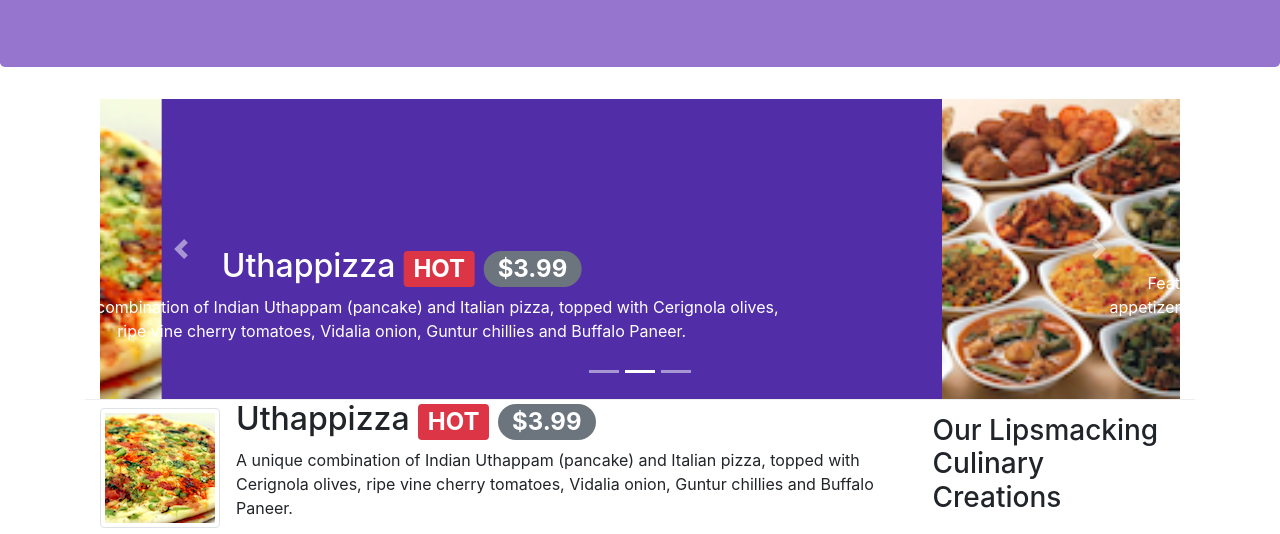
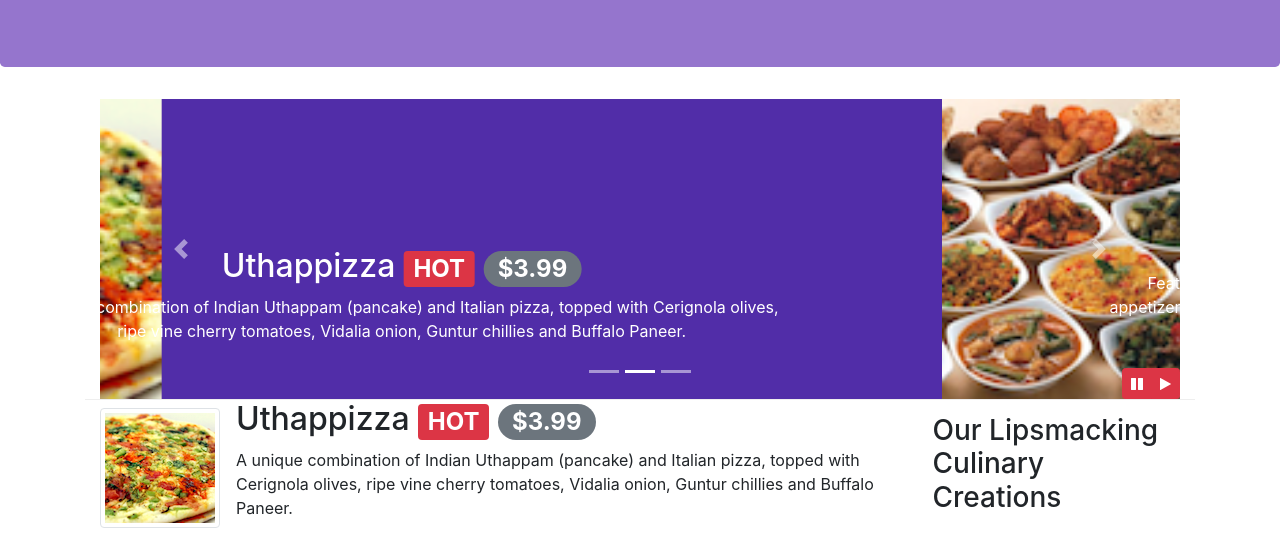
Before and after one commit to amalahema/Bootstrap, a website: page index.html in a window 1280 px wide. Shown: the part 217-751 px from the top of the page. Drawn offline with nearby package versions, Linux system fonts and the light colour scheme.

Commit message:
Control bootstap component through the JQuery(java script)

```diff
--- a/index.html
+++ b/index.html
@@ -221,6 +221,16 @@
                     <a class="carousel-control-next" href="#mycarousel" role="button" data-slide="next">
                         <span class="carousel-control-next-icon"></span>
                     </a>
+                    <!--Adding controls to Carousel-->
+                    <div class="btn-group" id="carouselButton">
+                        <button class="btn btn-danger btn-sm" id="carousel-pause">
+                            <span class="fa fa-pause"></span>
+                        </button>
+                        <button class="btn btn-danger btn-sm" id="carousel-play">
+                            <span class="fa fa-play"></span>
+                        </button>
+                    </div>
+
                 </div>
             </div>
         </div>
@@ -339,6 +349,18 @@
     <script src="node_modules/jquery/dist/jquery.slim.min.js"></script>
     <script src="node_modules/popper.js/dist/umd/popper.min.js"></script>
     <script src="node_modules/bootstrap/dist/js/bootstrap.min.js"></script>
+    <!--Java script for Carousel-->
+    <script>
+        $(document).ready(function(){
+            $("#mycarousel").carousel( { interval: 2000 } );//mycarousel is the id
+            $("#carousel-pause").click(function(){
+                $("#mycarousel").carousel('pause');
+            });
+            $("#carousel-play").click(function(){
+                $("#mycarousel").carousel('cycle');
+            });
+        });
+    </script>
 
 </body>
 
--- a/style.css
+++ b/style.css
@@ -70,9 +70,14 @@ background-color: #512DA8;
  min-height: 300px;
 
 }
-
-
  .modal-dialog
  {
     color:black;
  }
+ /*To keep the Carousel in the right corner*/
+ #carouselButton {
+    right:0px;
+    position: absolute;
+    bottom: 0px;
+    z-index: 1;
+}
```
